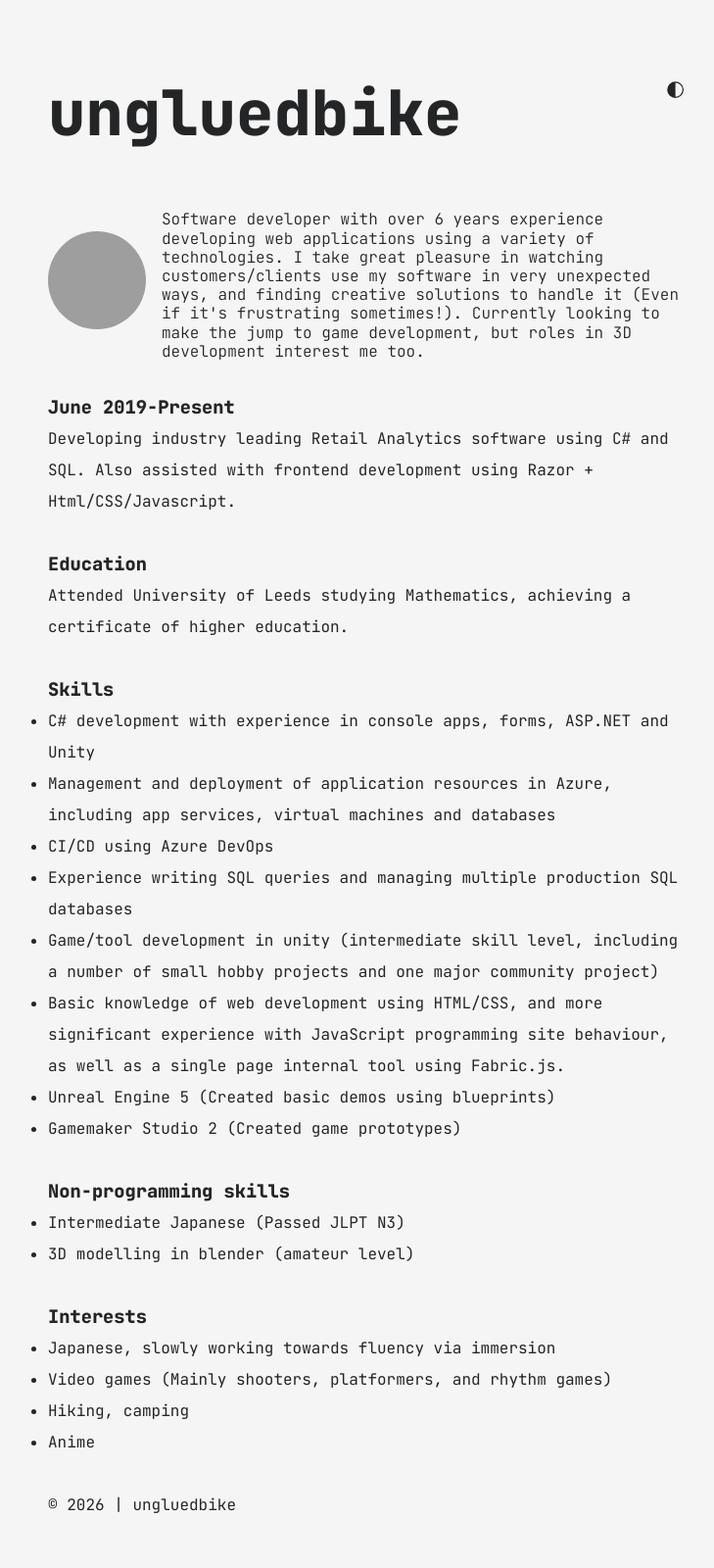
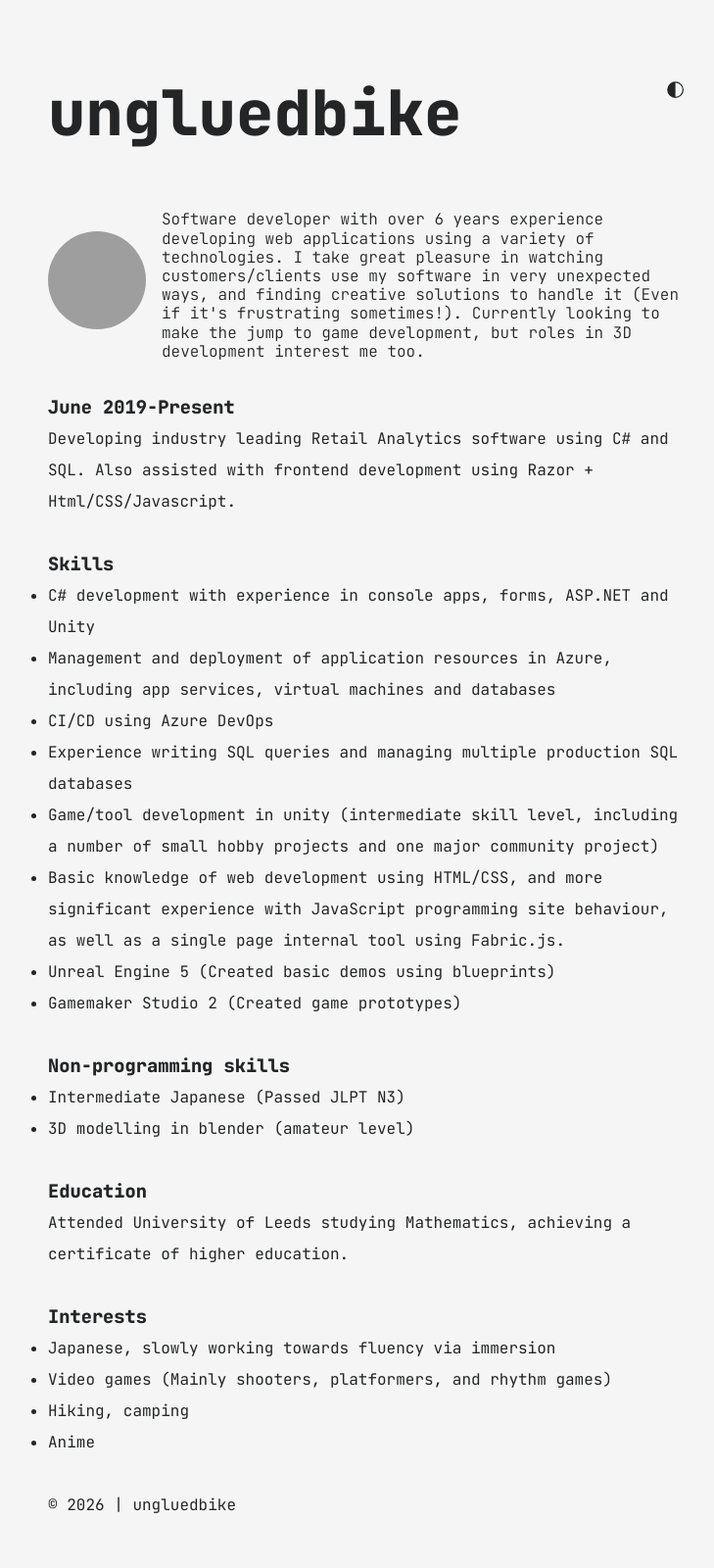
Before and after one commit to UngluedBike/ungluedbike.github.io, a Jekyll site: the page built from cv.md, in a window 1280 px wide. Shown: the whole page at 98% size, without its empty margins (266-995 px from the left). Built offline with Jekyll 4.4.1, drawn with Linux system fonts in a browser that asks for light colours; part of the change alters nothing that is shown; grey boxes are pictures that could not be loaded.

Commit message:
Rearranged cv

```diff
--- a/cv.md
+++ b/cv.md
@@ -7,11 +7,6 @@ layout: cv
 
 ### June 2019-Present
 Developing industry leading Retail Analytics software using C# and SQL. Also assisted with frontend development using Razor + Html/CSS/Javascript.
-
-<br/>
-
-### Education
-Attended University of Leeds studying Mathematics, achieving a certificate of higher education.
 
 <br/>
 
@@ -33,6 +28,11 @@ Attended University of Leeds studying Mathematics, achieving a certificate of hi
 
 <br/>
 
+### Education
+Attended University of Leeds studying Mathematics, achieving a certificate of higher education.
+
+<br/>
+
 ### Interests
 - Japanese, slowly working towards fluency via immersion
 - Video games (Mainly shooters, platformers, and rhythm games)
```
